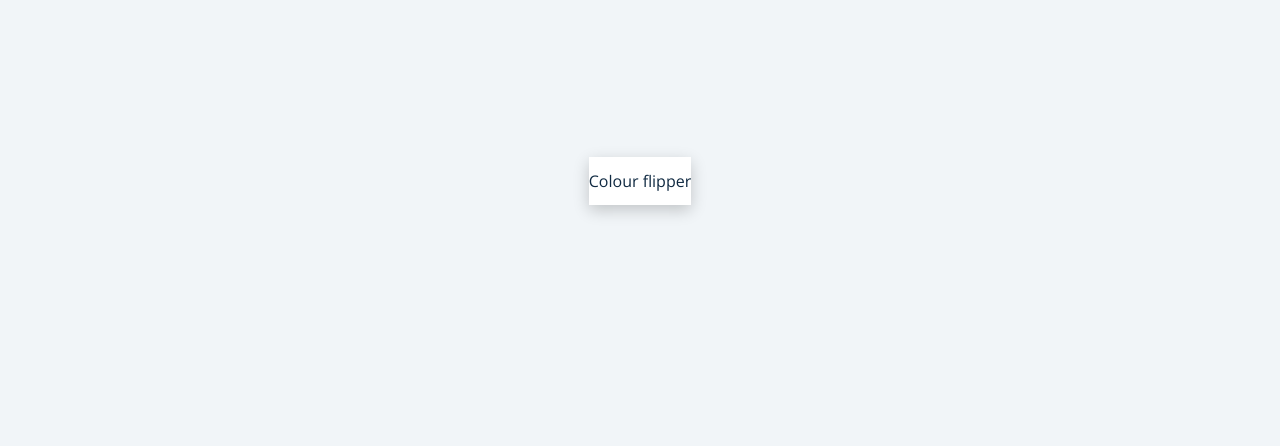
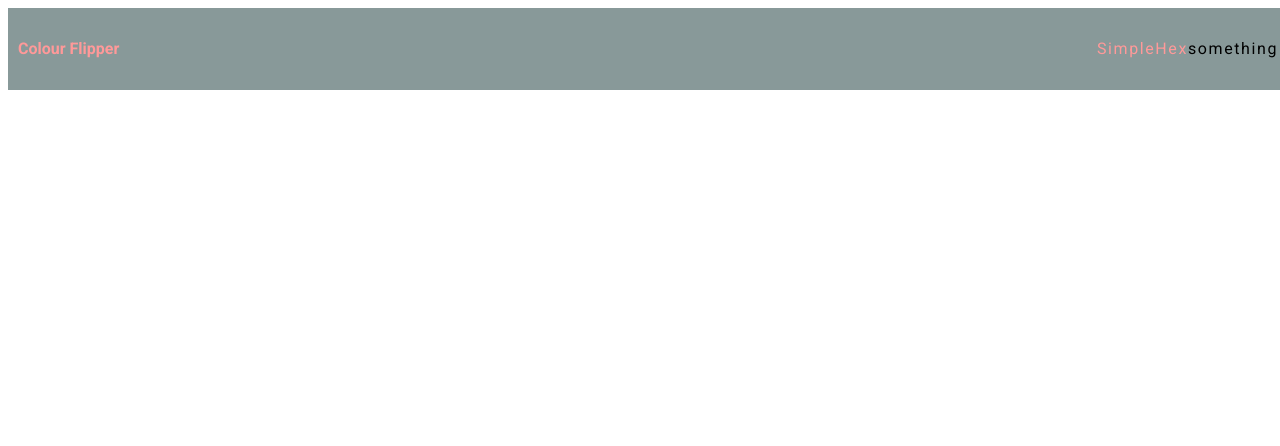
Before and after one commit to EliznaM/vanilla, a plain HTML site: page index.html in a window 1280 px wide. Shown: the top 446 px of the page. Drawn offline with nearby package versions, Linux system fonts and the light colour scheme.

Commit message:
from windows

```diff
--- a/index.html
+++ b/index.html
@@ -1,18 +1,45 @@
 <!DOCTYPE html>
 <html>
+
 <head>
     <meta charset='utf-8'>
     <meta http-equiv='X-UA-Compatible' content='IE=edge'>
     <title>Page Title</title>
-    <meta name='viewport' content='width=device-width, initial-scale=1'>
-    <link rel='stylesheet' type='text/css' media='screen' href='main.css'>
+    <meta name='viewport' content='width=device-width,
+    initial-scale=1'>
+    <link rel='stylesheet' type='text/css' media='screen' href='main2.css'>
     <script src='main.js'></script>
 </head>
+
 <body>
+
+        <nav>
+            <div class="nav-center">
+                <h4>Colour flipper</h4>
+
+
+                <ul class="nav-links">
+                    <li>
+                        <a href="index.html">simple</a>
+                    </li>
+
+                    <li>
+                        <a href="hex.html">hex</a>
+                    </li>
+                    <li>something</li>
+                </ul>
+            </div>
+
+        </nav>
     <main>
-        <nav>Colour flipper</nav>
-    <h1>Color flipper</h1>
+        <div class="container">
+        <h1>Color flipper</h1>
+
+        </div>
+
+
 
     </main>
 </body>
+
 </html>
```
